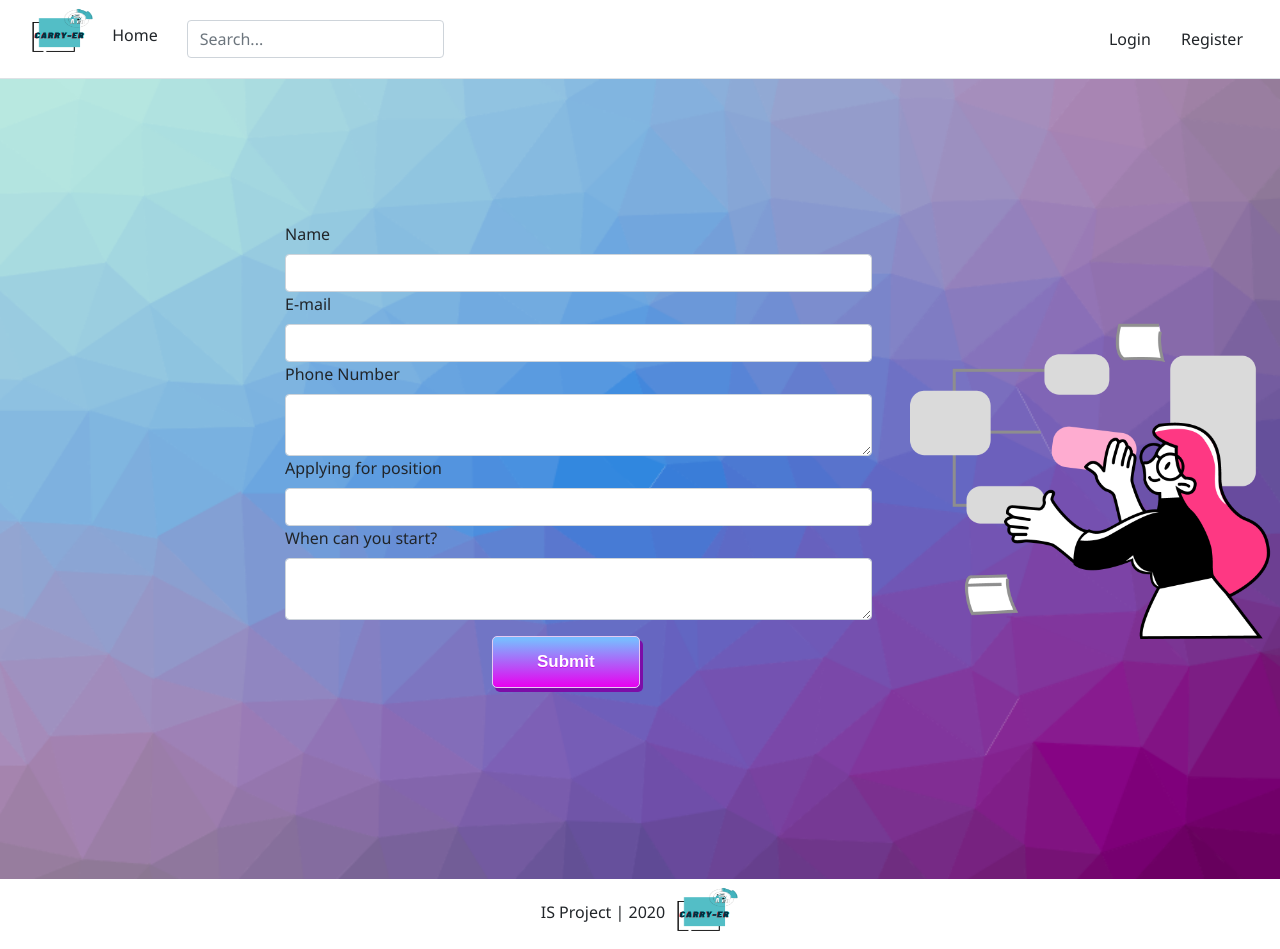
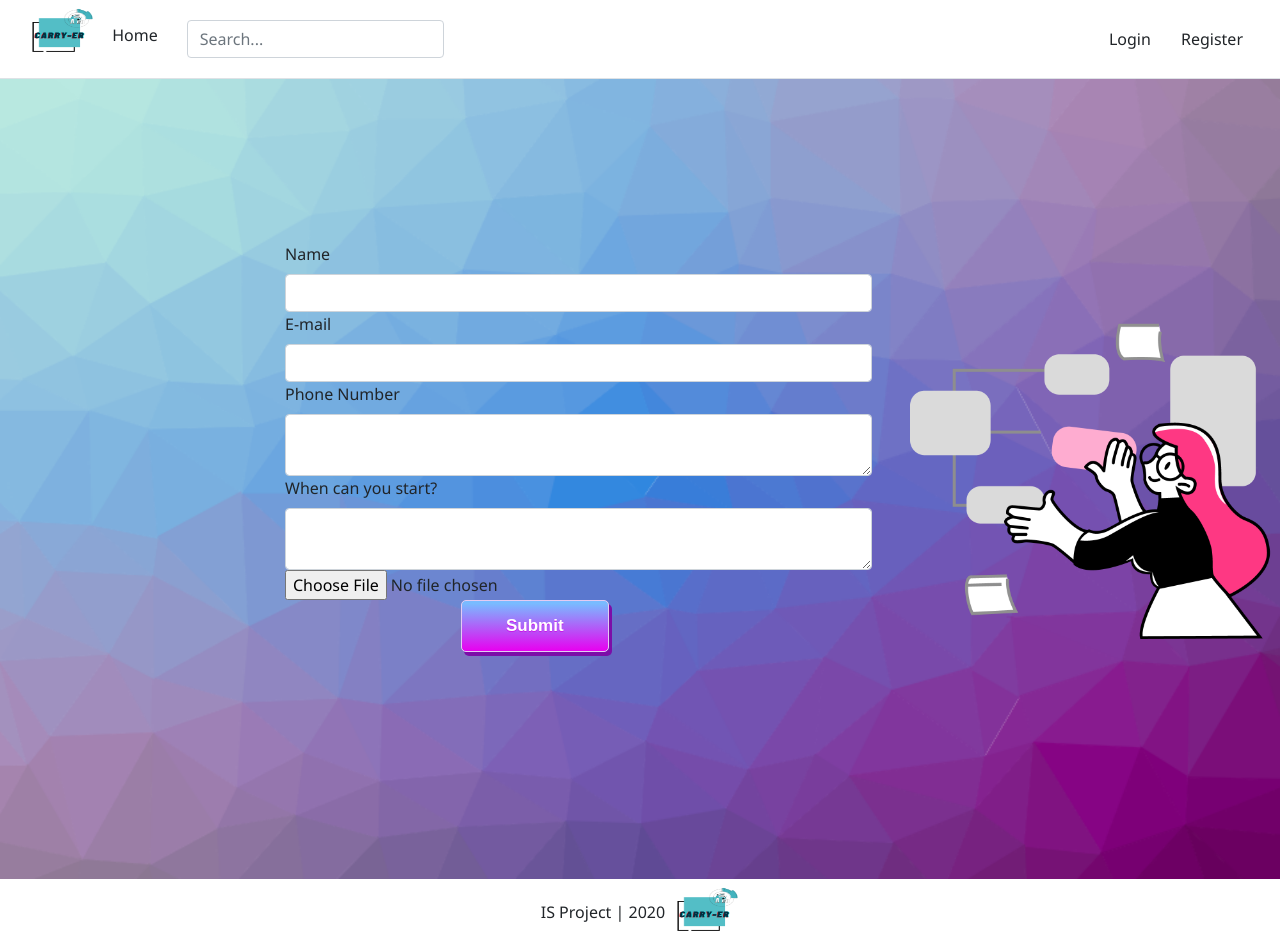
Before and after one commit to sorinaioja/is_project, a Django app: page /job_application/ in a window 1280 px wide. Run offline with Django 3.2, Linux system fonts and the light colour scheme; some libraries are stand-ins or nearby versions.

Commit message:
now you can upload your CV

```diff
--- a/src/job/admin.py
+++ b/src/job/admin.py
@@ -1,6 +1,7 @@
 from django.contrib import admin
 
 # Register your models here.
-from job.models import Job
+from job.models import Job, JobApplication
 
 admin.site.register(Job)
+admin.site.register(JobApplication)
--- a/src/job/forms.py
+++ b/src/job/forms.py
@@ -24,6 +24,6 @@ class JobFormApplication(forms.ModelForm):
             'name',
             'email',
             'phone_number',
-            'applying_position',
             'start_date',
+            'display_CV',
         ]
--- a/src/job/models.py
+++ b/src/job/models.py
@@ -1,5 +1,4 @@
 from django.db import models
-
 
 # Create your models here.
 from account.models import Company
@@ -14,9 +13,10 @@ class Job(models.Model):
     benefits = models.TextField(blank=True, null=True)
     company = models.ForeignKey(Company, on_delete=models.CASCADE)
 
+
 class JobApplication(models.Model):
     name = models.CharField(max_length=100, blank=True)
     email = models.CharField(max_length=50, blank=True)
     phone_number = models.CharField(max_length=10, blank=True)
-    applying_position = models.CharField(max_length=50, blank=True)
     start_date = models.TextField(blank=True, null=True)
+    display_CV = models.FileField()
--- a/src/job/templates/job/job_application.html
+++ b/src/job/templates/job/job_application.html
@@ -64,7 +64,7 @@
 
 <div class="container">
         <div class="col-lg-8 pb-5">
-            <form class="row" method="POST"> {% csrf_token %}
+            <form class="row" method="POST" enctype ="multipart/form-data"> {% csrf_token %}
 
                 <div class="col-md-10">
                     <div class="form-group">
@@ -80,18 +80,19 @@
                         <label for="account-d" >Phone Number</label>
                         <textarea class="form-control" name="phone_number" id="account-d"  required=""></textarea>
 
-
-                        <label for="account-about">Applying for position</label>
-                        <input class="form-control"  name="applying_position" type="text" id="account-about"  required="">
-
                          <label for="account-q">When can you start?</label>
                         <textarea class="form-control" name="start_date"  id="account-q"  required=""  ></textarea>
 
 
+                        <input type="file" name="display_CV">
+<!--                        <button type="submit">Upload file</button>-->
+                        <button class="myButton" type="submit">Submit</button>
+
+
                     </div>
+
                 </div>
-
-                <button class="myButton" type="submit">Submit</button>
+<!--                <button class="myButton" type="submit">Submit</button>-->
             </form>
         </div>
      <img class="imagine"src="./../../static/isproject/strategist.png" />
--- a/src/job/views.py
+++ b/src/job/views.py
@@ -1,10 +1,11 @@
 from django.shortcuts import render, get_object_or_404
+from django.core.files.storage import FileSystemStorage
 
 from account.models import Company
-from .forms import JobForm
+from .forms import JobForm, JobFormApplication
 from django.contrib.auth.decorators import login_required
 from django.shortcuts import render, redirect
-from .models import Job
+from .models import Job, JobApplication
 
 
 # Create your views here.
@@ -40,17 +41,20 @@ def job_create_view(request):
 def job_application_view(request):
     if request.POST:
 
-        j_form = JobForm(request.POST)
+        j_form = JobFormApplication(request.POST, request.FILES)
 
         if j_form.is_valid():
             name = request.POST.get('name')
             email = request.POST.get('email')
             phone_number = request.POST.get('phone_number')
-            applying_position = request.POST.get('applying_position ')
             start_date = request.POST.get('start_date')
+            display_CV = request.FILES['display_CV']
+            print(display_CV.name)
+            print(display_CV.size)
+            fs = FileSystemStorage()
+            fs.save(display_CV.name, display_CV)
             j_form.save(commit=False)
-            j_form = Job.objects.create(name=name, email=email, phone_number=phone_number,
-                                        applying_position=applying_position, start_date=start_date, )
+            j_form = JobApplication.objects.create(name=name, email=email, phone_number=phone_number, start_date=start_date, display_CV=display_CV)
             j_form.save()
             return redirect("home")
     else:
```
Also changed, not shown: src/job/migrations/0005_jobapplication.py (added), src/job/migrations/0006_remove_jobapplication_applying_position.py (added), 9 other files.
